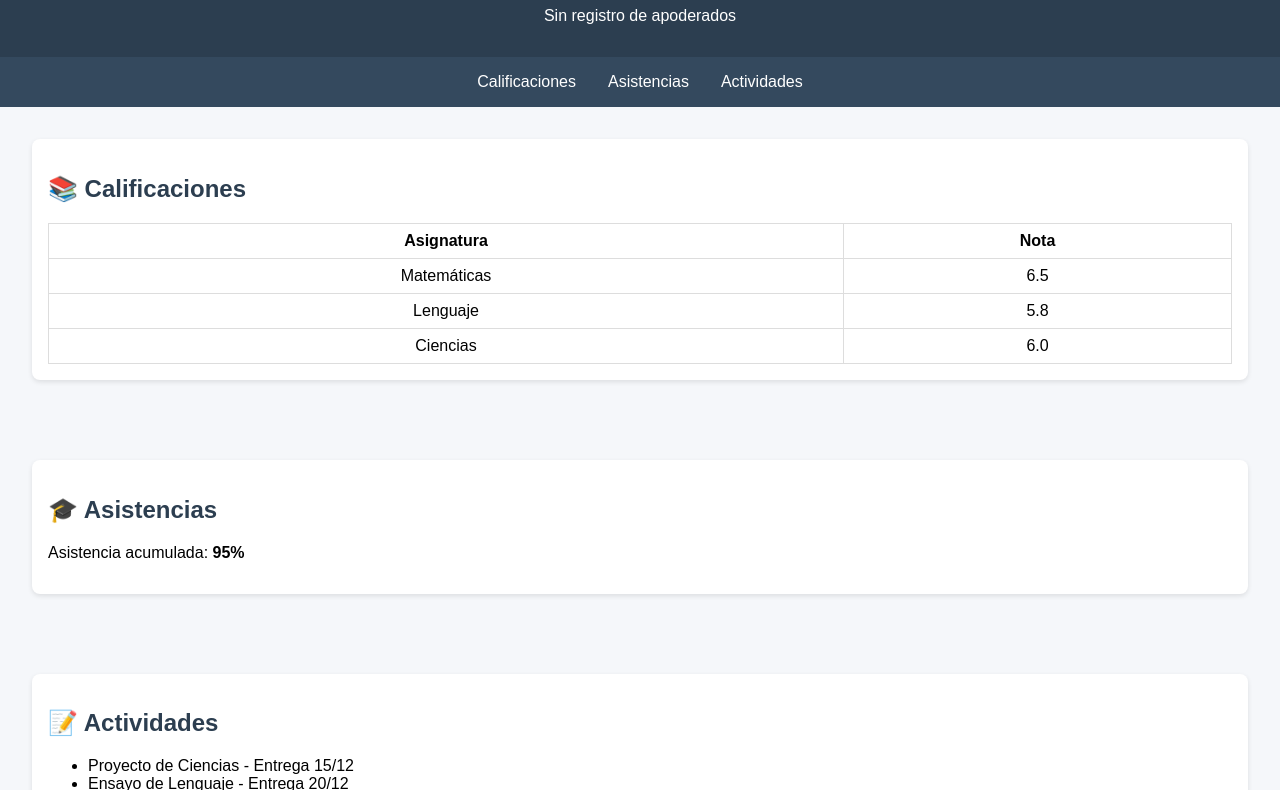
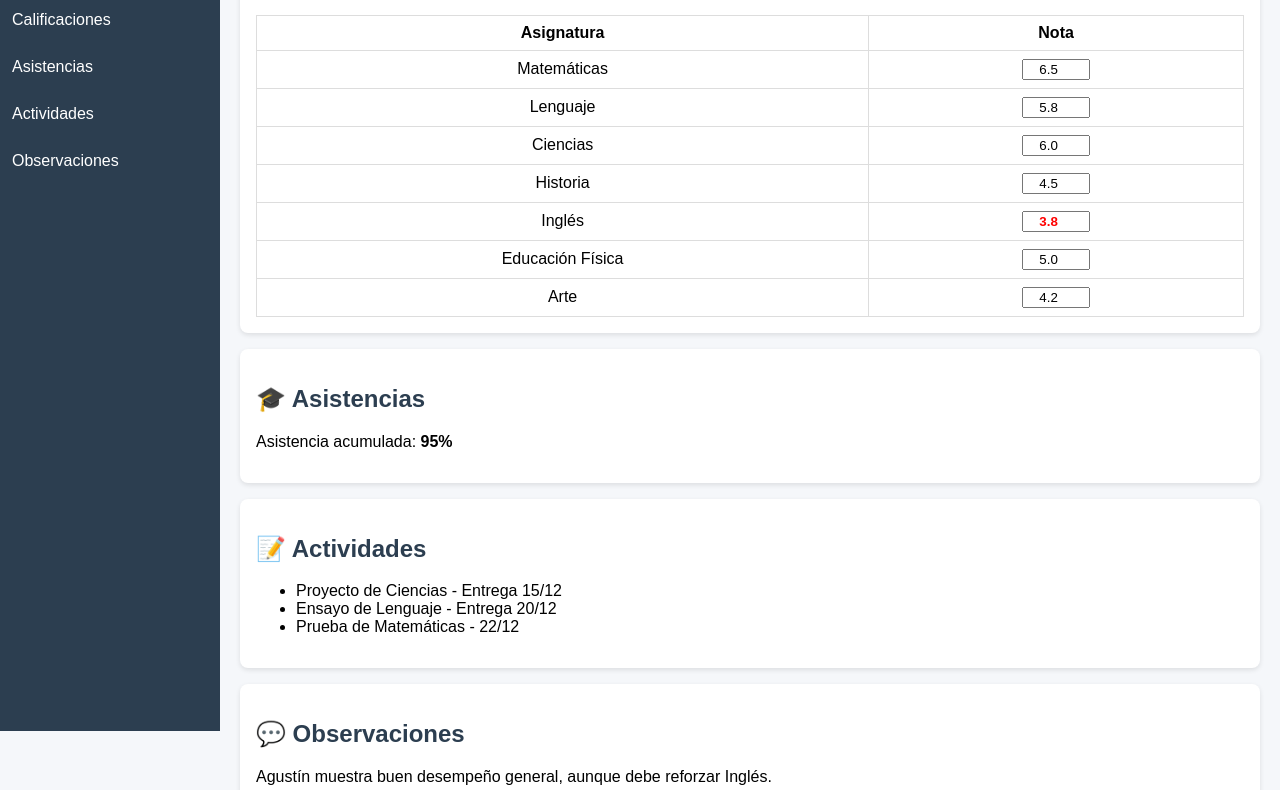
Before and after one commit to LegendCHI/classplus, a plain HTML site: page index.html in a window 1280 px wide. Shown: the part 89-879 px from the top of the page. Drawn offline with Linux system fonts and the light colour scheme.

Commit message:
Update index.html

```diff
--- a/index.html
+++ b/index.html
@@ -2,35 +2,42 @@
 <html lang="es">
 <head>
   <meta charset="UTF-8">
-  <title>MasterClass Escolar Demo</title>
+  <title>MasterClass Escolar - Agustín Andrés</title>
   <style>
     body {
+      margin: 0;
       font-family: Arial, sans-serif;
+      display: flex;
       background: #f5f7fa;
-      margin: 0;
-      padding: 0;
     }
-    header {
+    /* Barra lateral */
+    .sidebar {
+      width: 220px;
       background: #2c3e50;
       color: white;
-      padding: 1rem;
+      height: 100vh;
+      position: fixed;
+      padding-top: 20px;
+    }
+    .sidebar h2 {
       text-align: center;
+      margin-bottom: 20px;
     }
-    nav {
-      background: #34495e;
-      display: flex;
-      justify-content: center;
+    .sidebar a {
+      display: block;
+      color: white;
+      padding: 12px;
+      text-decoration: none;
+      margin: 5px 0;
     }
-    nav a {
-      color: white;
-      padding: 1rem;
-      text-decoration: none;
-    }
-    nav a:hover {
+    .sidebar a:hover {
       background: #1abc9c;
     }
-    section {
-      padding: 2rem;
+    /* Contenido principal */
+    .main {
+      margin-left: 220px;
+      padding: 20px;
+      flex: 1;
     }
     .card {
       background: white;
@@ -54,48 +61,53 @@
       padding: 0.5rem;
       text-align: center;
     }
+    .low-grade {
+      color: red;
+      font-weight: bold;
+    }
+    input[type="number"] {
+      width: 60px;
+      text-align: center;
+    }
     .footer {
-      background: #2c3e50;
-      color: white;
       text-align: center;
-      padding: 1rem;
       margin-top: 2rem;
+      color: #555;
     }
   </style>
 </head>
 <body>
-  <header>
-    <h1>MasterClass Escolar - Demo</h1>
-    <p>Sin registro de apoderados</p>
-  </header>
-
-  <nav>
+  <!-- Barra lateral -->
+  <div class="sidebar">
+    <h2>Agustín Andrés</h2>
     <a href="#calificaciones">Calificaciones</a>
     <a href="#asistencias">Asistencias</a>
     <a href="#actividades">Actividades</a>
-  </nav>
+    <a href="#observaciones">Observaciones</a>
+  </div>
 
-  <section id="calificaciones">
-    <div class="card">
+  <!-- Contenido principal -->
+  <div class="main">
+    <div class="card" id="calificaciones">
       <h2>📚 Calificaciones</h2>
-      <table>
+      <table id="gradesTable">
         <tr><th>Asignatura</th><th>Nota</th></tr>
-        <tr><td>Matemáticas</td><td>6.5</td></tr>
-        <tr><td>Lenguaje</td><td>5.8</td></tr>
-        <tr><td>Ciencias</td><td>6.0</td></tr>
+        <tr><td>Matemáticas</td><td><input type="number" step="0.1" value="6.5"></td></tr>
+        <tr><td>Lenguaje</td><td><input type="number" step="0.1" value="5.8"></td></tr>
+        <tr><td>Ciencias</td><td><input type="number" step="0.1" value="6.0"></td></tr>
+        <tr><td>Historia</td><td><input type="number" step="0.1" value="4.5"></td></tr>
+        <tr><td>Inglés</td><td><input type="number" step="0.1" value="3.8"></td></tr>
+        <tr><td>Educación Física</td><td><input type="number" step="0.1" value="5.0"></td></tr>
+        <tr><td>Arte</td><td><input type="number" step="0.1" value="4.2"></td></tr>
       </table>
     </div>
-  </section>
 
-  <section id="asistencias">
-    <div class="card">
+    <div class="card" id="asistencias">
       <h2>🎓 Asistencias</h2>
       <p>Asistencia acumulada: <strong>95%</strong></p>
     </div>
-  </section>
 
-  <section id="actividades">
-    <div class="card">
+    <div class="card" id="actividades">
       <h2>📝 Actividades</h2>
       <ul>
         <li>Proyecto de Ciencias - Entrega 15/12</li>
@@ -103,17 +115,34 @@
         <li>Prueba de Matemáticas - 22/12</li>
       </ul>
     </div>
-  </section>
 
-  <div class="footer">
-    <p>Demo MasterClass Escolar © 2025</p>
+    <div class="card" id="observaciones">
+      <h2>💬 Observaciones</h2>
+      <p>Agustín muestra buen desempeño general, aunque debe reforzar Inglés.</p>
+    </div>
+
+    <div class="footer">
+      <p>Demo MasterClass Escolar © 2025</p>
+    </div>
   </div>
 
   <script>
-    // Ejemplo: alerta al cargar
-    window.onload = () => {
-      console.log("Página MasterClass Escolar cargada correctamente.");
-    };
+    // Función para marcar notas bajas en rojo
+    function updateGrades() {
+      const inputs = document.querySelectorAll("#gradesTable input");
+      inputs.forEach(input => {
+        if (parseFloat(input.value) < 4.0) {
+          input.classList.add("low-grade");
+        } else {
+          input.classList.remove("low-grade");
+        }
+      });
+    }
+    // Actualizar al cargar y cada vez que se edite
+    window.onload = updateGrades;
+    document.querySelectorAll("#gradesTable input").forEach(input => {
+      input.addEventListener("input", updateGrades);
+    });
   </script>
 </body>
 </html>
```
